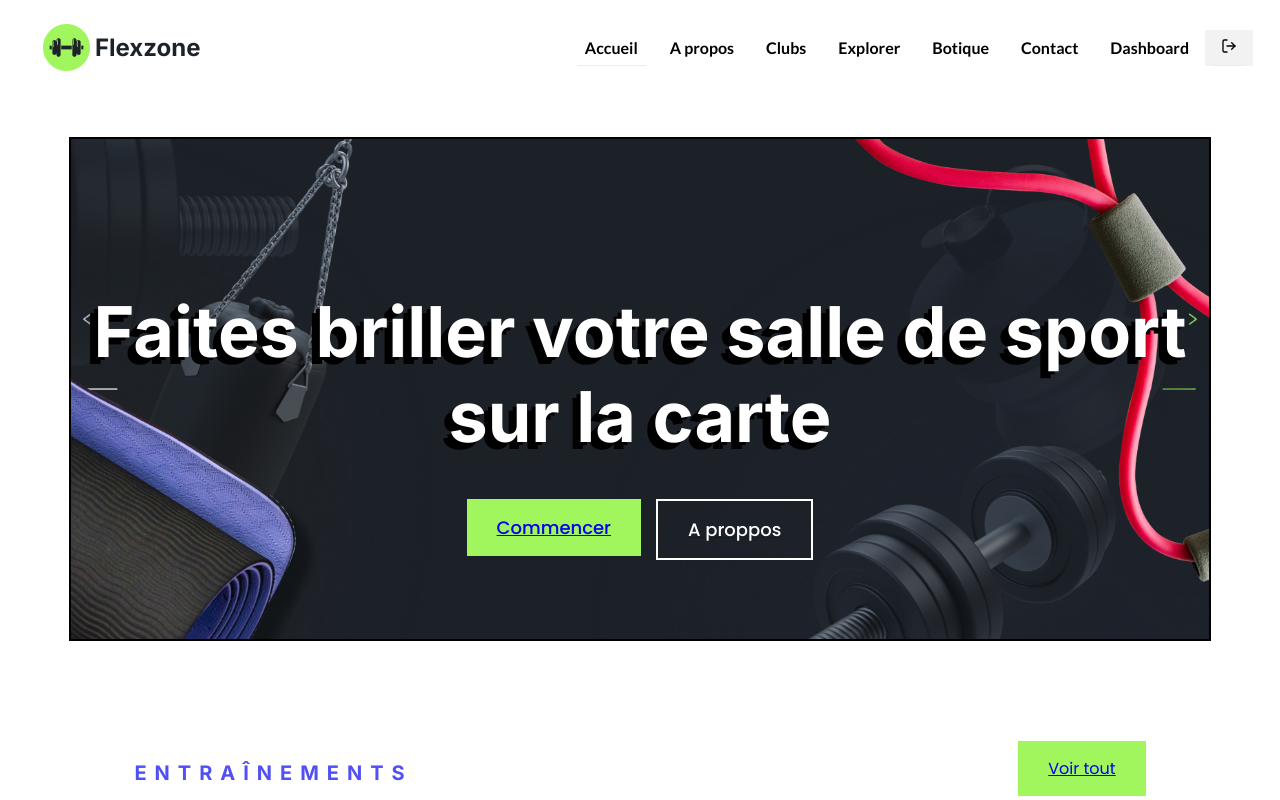
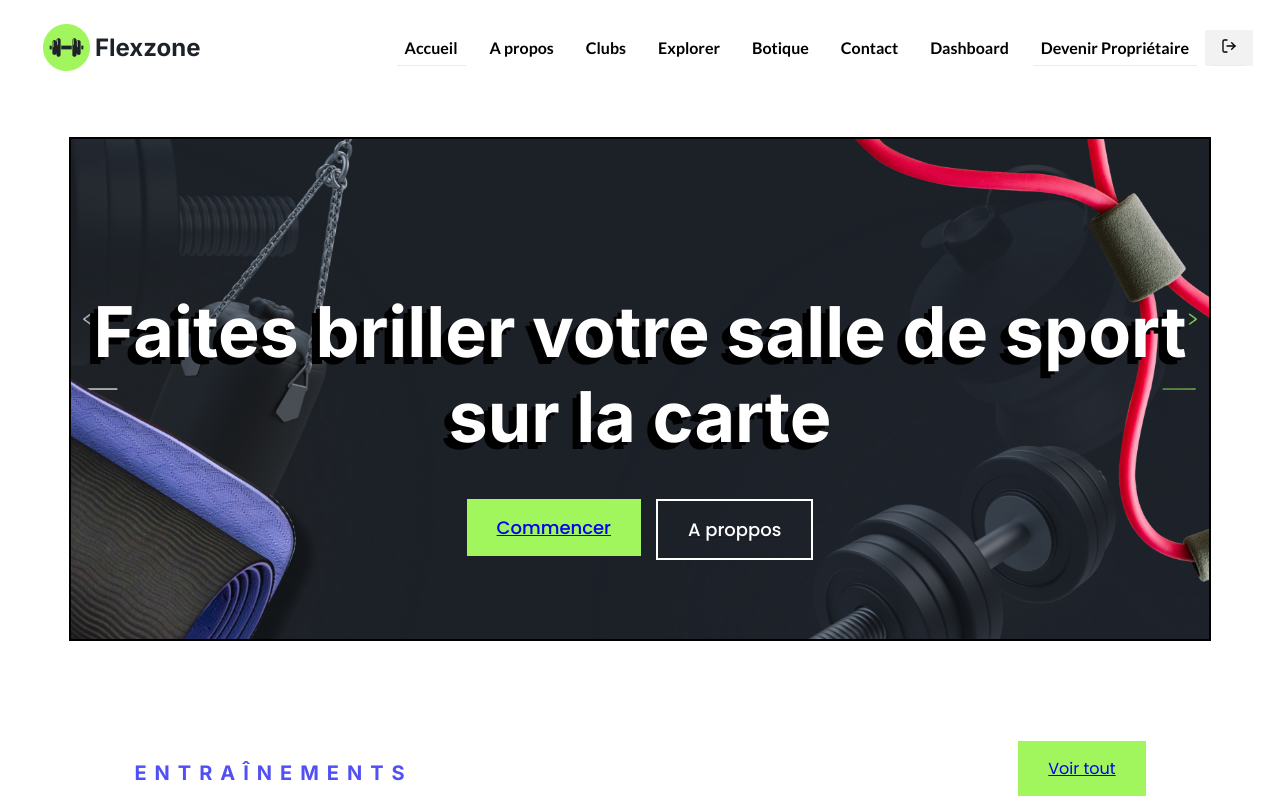
Before and after one commit to chanka1021/FlexZone, a React (Create React App) app: page / in a window 1280 px wide. Shown: the top 800 px of the page. Built offline with nearby package versions, Linux system fonts and the light colour scheme; no server answers; sample sign-in values are in the browser's storage.

Commit message:
adding the become a gym owner button and implementation , and shows the add your gym only when you are a gym owner

```diff
--- a/src/components/Navbar.js
+++ b/src/components/Navbar.js
@@ -8,16 +8,39 @@ import { LuLogOut } from "react-icons/lu";
 import ico from "../assets/Icon.png";
 import { UserContext } from "../Util/userContext";
 import { useNavigate } from "react-router-dom";
+import axios from "axios";
+import { checkAuth } from "../data/checkAuthntication";
 
 export const Navbar = () => {
   const navigate = useNavigate();
   const [menuOpen, setMenuOpen] = useState(false);
-  const { isLoggedIn, setIsLoggedIn } = useContext(UserContext);
+  const { isLoggedIn, setIsLoggedIn ,user,setUser,setToken,token} = useContext(UserContext);
   const handleLogout = () => {
     localStorage.removeItem("user");
     localStorage.removeItem("token");
     setIsLoggedIn(false);
+    setUser(null);
+    setToken(null);
   };
+
+  const handleBecomeAnOwner=()=>{
+    checkAuth(token,user,navigate);
+    alert('becoming an owner')
+    try {
+        axios.post('/gymOwner/'+user.id,{},{headers: { Authorization: `Bearer ${token}` }})
+        .then(res=>{
+            if(res.status===200){
+              alert("you ve become a gym owner , congrats! , re-login please");
+              handleLogout()
+            }else{
+              alert("something wrong happend try again later!")
+            }
+        })
+    } catch (error) {
+
+    }
+
+  }
   return (
     <nav>
       <Link to="/" className="title">
@@ -56,6 +79,12 @@ export const Navbar = () => {
           )}
         </li>
         <li>
+          {isLoggedIn && user?.is_gym_owner && !user?.has_gym &&(<NavLink to={"/dashboard/add-your-club"}>Ajouter Votre Club</NavLink>)}
+        </li>
+        <li>
+          {isLoggedIn && !user?.is_gym_owner && !user?.has_gym &&(<div onClick={handleBecomeAnOwner} className=" become-a-gym-owner"><NavLink>Devenir Propriétaire</NavLink></div>)}
+        </li>
+        <li>
           {isLoggedIn && (
             <div className="AccountBtn">
             <NavLink to={"/"} className="logout-btn" onClick={handleLogout}>
```
